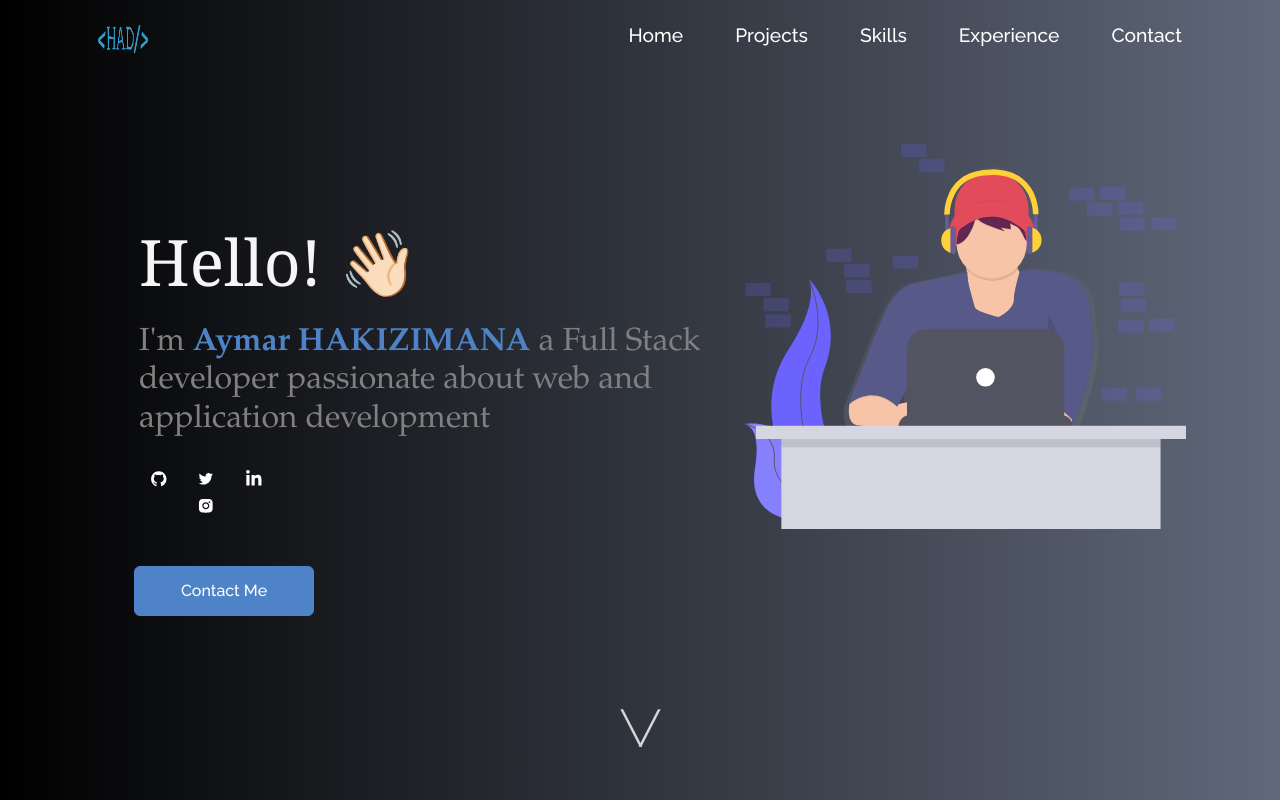
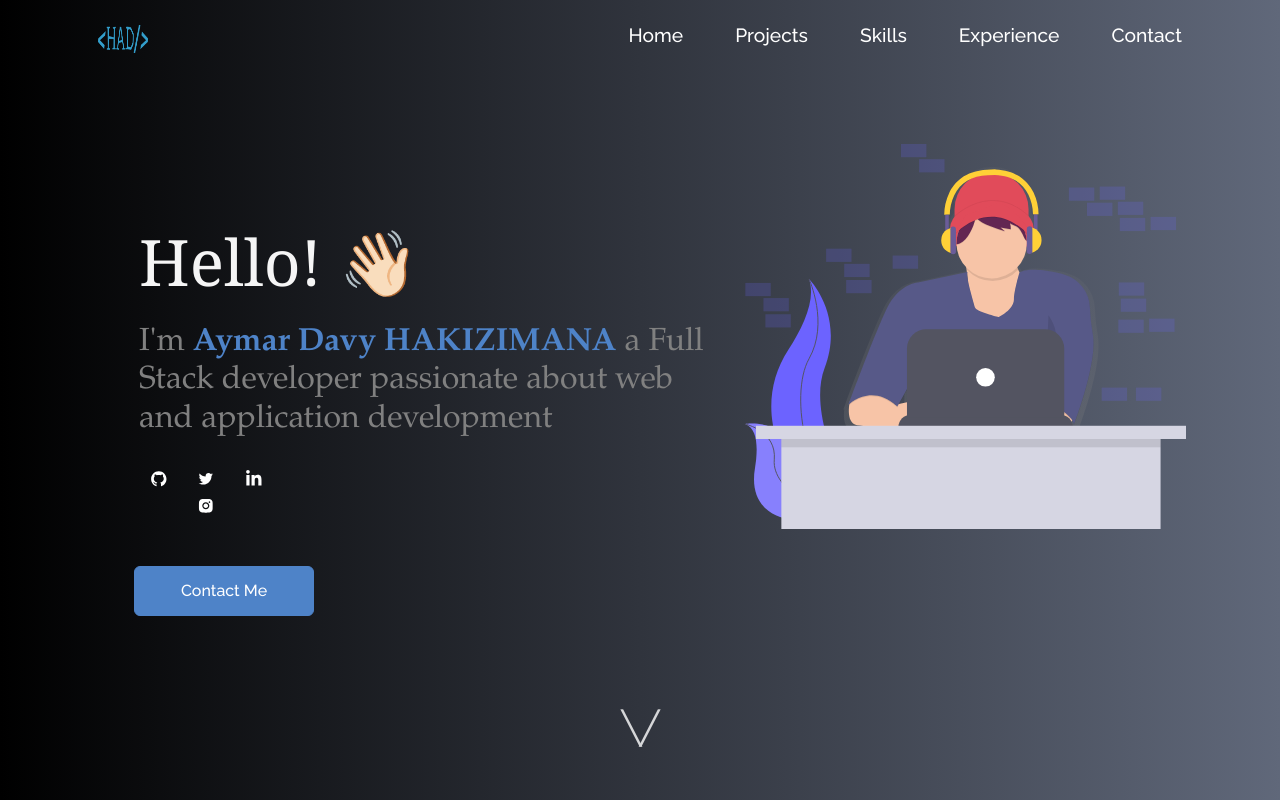
Before and after one commit to HaAymar/Portfolio, a React (Create React App) app: page / in a window 1280 px wide. Shown: the top 800 px of the page. Built offline with nearby package versions, Linux system fonts and the light colour scheme.

Commit message:
changing name

```diff
--- a/src/components/Home/Home.js
+++ b/src/components/Home/Home.js
@@ -37,7 +37,7 @@ function Home() {
 								I'm
 								<strong className="main-name">
 									{" "}
-									Aymar HAKIZIMANA{" "}
+									Aymar Davy HAKIZIMANA{" "}
 								</strong>
 								a Full Stack developer passionate about web and
 								application development
```
